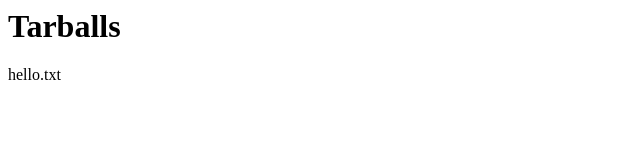
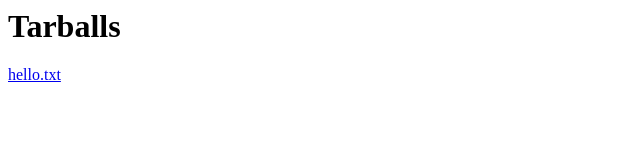
Before and after one commit to mjbmon/mps-mdocs, a plain HTML site: page tarballs/tarballs.html in a window 1280 px wide. Shown: the full height of the page, 0-640 px from the left. Drawn offline with Linux system fonts and the light colour scheme.

Commit message:
tarballs.html fix

```diff
--- a/tarballs/tarballs.html
+++ b/tarballs/tarballs.html
@@ -4,6 +4,6 @@
 </head>
 <body>
 <h1>Tarballs</h1>
-<p><href a="./hello.txt">hello.txt</href></p>
+<p><a href="./hello.txt">hello.txt</a></p>
 </body>
 </html>
```
